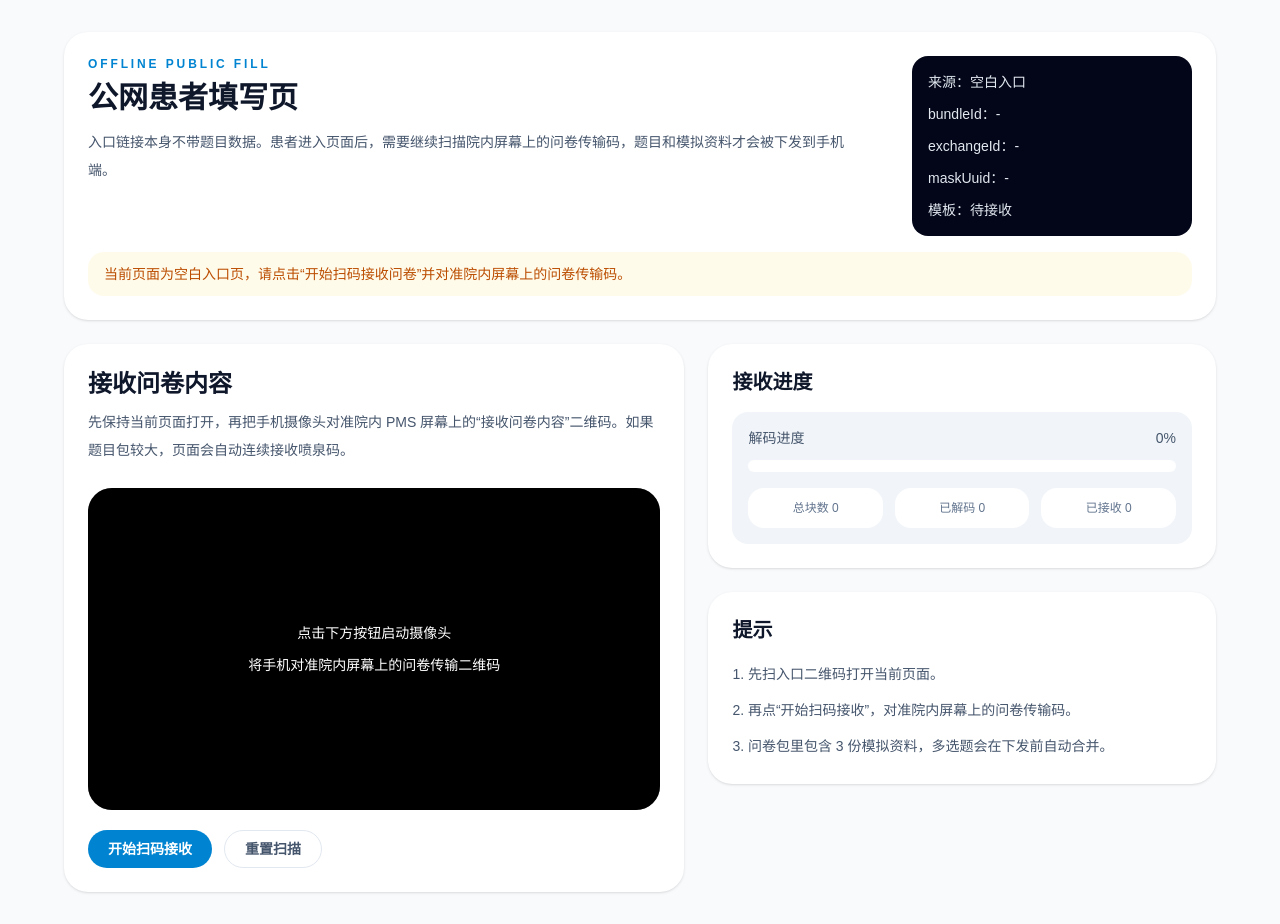
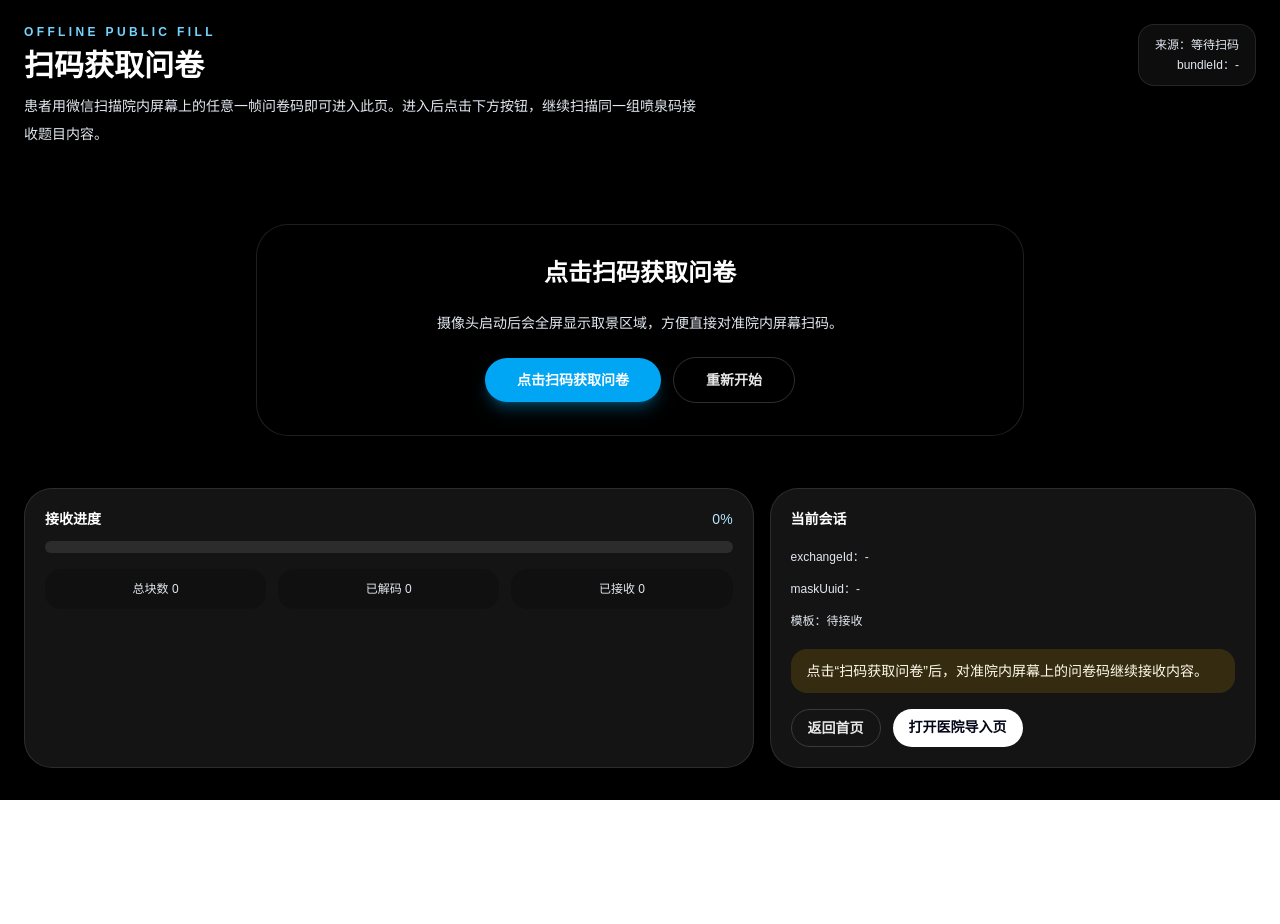
Before and after one commit to Amthurson/qr-code-trans, a Next.js app: page /patient in a window 1280 px wide. After the commit the page ends 800 px from the top, so only its background shows below. Built offline with nearby package versions, Linux system fonts and the light colour scheme.

Commit message:
feat: streamline offline questionnaire qr flow

```diff
--- a/src/app/patient/PatientPageClient.tsx
+++ b/src/app/patient/PatientPageClient.tsx
@@ -51,10 +51,11 @@ function modeText(mode: 'single' | 'fountain'): string {
 export default function PatientPageClient() {
   const searchParams = useSearchParams();
   const ticket = searchParams.get('ticket') || '';
+  const bundleFrame = searchParams.get('bundleFrame') || '';
 
   const [issue, setIssue] = useState<OfflineIssuePayload>(EMPTY_ISSUE);
   const [issueSource, setIssueSource] = useState<'empty' | 'ticket' | 'bundle'>('empty');
-  const [issueWarning, setIssueWarning] = useState('当前页面为空白入口页，请点击“开始扫码接收问卷”并对准院内屏幕上的问卷传输码。');
+  const [issueWarning, setIssueWarning] = useState('点击“扫码获取问卷”后，对准院内屏幕上的问卷码继续接收内容。');
   const [issueError, setIssueError] = useState('');
   const [bundlePayload, setBundlePayload] = useState<OfflineQuestionnaireBundlePayload | null>(null);
   const [answers, setAnswers] = useState<Record<string, Answer>>({});
@@ -67,7 +68,7 @@ export default function PatientPageClient() {
       setIssue(EMPTY_ISSUE);
       setIssueSource('empty');
       setIssueError('');
-      setIssueWarning('当前页面为空白入口页，请点击“开始扫码接收问卷”并对准院内屏幕上的问卷传输码。');
+      setIssueWarning('点击“扫码获取问卷”后，对准院内屏幕上的问卷码继续接收内容。');
       return;
     }
 
@@ -76,14 +77,16 @@ export default function PatientPageClient() {
       setIssue(parsedIssue);
       setIssueSource('ticket');
       setIssueError('');
-      setIssueWarning('已收到发放会话，但题目内容不会跟随链接下发，请继续扫描院内问卷传输码。');
+      setIssueWarning(bundleFrame
+        ? '已打开填写入口，请点击“扫码获取问卷”并继续扫描同一组喷泉码。'
+        : '已进入填写入口，请点击“扫码获取问卷”并对准院内问卷码。');
     } catch (error) {
       setIssue(EMPTY_ISSUE);
       setIssueSource('empty');
       setIssueError(error instanceof Error ? error.message : '发放码解析失败');
       setIssueWarning('已回退为空白入口页，请重新扫描入口二维码。');
     }
-  }, [ticket]);
+  }, [bundleFrame, ticket]);
 
   const {
     videoRef,
@@ -93,6 +96,7 @@ export default function PatientPageClient() {
     error,
     startScan,
     stopScan,
+    ingestCode,
     reset,
   } = useQrScanner({
     onDecoded: (data) => {
@@ -126,6 +130,11 @@ export default function PatientPageClient() {
     },
     maxScansPerSecond: 30,
   });
+
+  useEffect(() => {
+    if (!bundleFrame) return;
+    ingestCode(bundleFrame);
+  }, [bundleFrame, ingestCode]);
 
   const questions = bundlePayload?.questions || [];
   const requiredTotal = questions.filter((question) => question.required).length;
@@ -170,6 +179,124 @@ export default function PatientPageClient() {
 
   const sourceTemplateLabels = Array.from(new Set(questions.map((question) => question.templateLabel)));
 
+  if (!bundlePayload) {
+    return (
+      <main className="relative min-h-screen overflow-hidden bg-black text-white">
+        <video ref={videoRef} className="absolute inset-0 h-full w-full object-cover" playsInline muted />
+        <div className="absolute inset-0 bg-black/72" />
+        {isScanning && <div className="absolute inset-0 bg-sky-950/10" />}
+
+        <div className="relative z-10 flex min-h-screen flex-col">
+          <div className="flex items-start justify-between gap-4 px-6 py-6">
+            <div className="space-y-2">
+              <div className="text-xs font-semibold uppercase tracking-[0.28em] text-sky-300">offline public fill</div>
+              <h1 className="text-3xl font-bold">扫码获取问卷</h1>
+              <p className="max-w-2xl text-sm leading-7 text-slate-200">
+                患者用微信扫描院内屏幕上的任意一帧问卷码即可进入此页。进入后点击下方按钮，继续扫描同一组喷泉码接收题目内容。
+              </p>
+            </div>
+            <div className="rounded-2xl border border-white/10 bg-white/5 px-4 py-3 text-right text-xs text-slate-200 backdrop-blur">
+              <div>来源：{issueSource === 'ticket' ? '一体化问卷码' : '等待扫码'}</div>
+              <div className="mt-1">bundleId：<span className="font-mono">{issue.bundleId || '-'}</span></div>
+            </div>
+          </div>
+
+          <div className="flex flex-1 items-center justify-center px-6 py-8">
+            <div className="w-full max-w-3xl text-center">
+              <div className="space-y-5 rounded-[32px] border border-white/12 bg-black/30 px-6 py-8 shadow-2xl backdrop-blur-sm">
+                <div className="text-2xl font-semibold">
+                  {isScanning ? '请将摄像头对准院内喷泉码' : '点击扫码获取问卷'}
+                </div>
+                <div className="text-sm leading-7 text-slate-200">
+                  {isScanning
+                    ? '保持手机稳定，对准同一组连续轮播的二维码，系统会自动接收所有数据帧。'
+                    : '摄像头启动后会全屏显示取景区域，方便直接对准院内屏幕扫码。'}
+                </div>
+                <div className="flex flex-wrap items-center justify-center gap-3">
+                  {!isScanning && (
+                    <button
+                      onClick={startScan}
+                      className="rounded-full bg-sky-500 px-8 py-3 text-sm font-semibold text-white shadow-lg shadow-sky-500/30"
+                    >
+                      点击扫码获取问卷
+                    </button>
+                  )}
+                  {isScanning && (
+                    <button
+                      onClick={stopScan}
+                      className="rounded-full bg-white/15 px-8 py-3 text-sm font-semibold text-white"
+                    >
+                      暂停扫码
+                    </button>
+                  )}
+                  <button
+                    onClick={() => {
+                      reset();
+                      setReceiveError('');
+                    }}
+                    className="rounded-full border border-white/18 px-8 py-3 text-sm font-semibold text-white/90"
+                  >
+                    重新开始
+                  </button>
+                </div>
+              </div>
+            </div>
+          </div>
+
+          <div className="relative z-10 grid gap-4 px-6 pb-8 md:grid-cols-[1.2fr_0.8fr]">
+            <div className="rounded-[28px] border border-white/10 bg-white/8 p-5 backdrop-blur">
+              <div className="flex items-center justify-between gap-3 text-sm">
+                <span className="font-semibold text-white">接收进度</span>
+                <span className="text-sky-200">{progress.percent}%</span>
+              </div>
+              <div className="mt-3 h-3 overflow-hidden rounded-full bg-white/10">
+                <div className="h-full rounded-full bg-sky-400 transition-all" style={{ width: `${progress.percent}%` }} />
+              </div>
+              <div className="mt-4 grid grid-cols-3 gap-3 text-center text-xs text-slate-200">
+                <div className="rounded-2xl bg-black/20 p-3">总块数 {progress.total}</div>
+                <div className="rounded-2xl bg-black/20 p-3">已解码 {progress.decoded}</div>
+                <div className="rounded-2xl bg-black/20 p-3">已接收 {progress.encoded}</div>
+              </div>
+              {bundleFrame && (
+                <div className="mt-4 rounded-2xl bg-emerald-500/14 px-4 py-3 text-sm text-emerald-100">
+                  已收到入口帧，继续扫描同一组喷泉码即可完成整包接收。
+                </div>
+              )}
+            </div>
+
+            <div className="rounded-[28px] border border-white/10 bg-white/8 p-5 backdrop-blur">
+              <div className="text-sm font-semibold text-white">当前会话</div>
+              <div className="mt-4 space-y-2 text-xs leading-6 text-slate-200">
+                <div>exchangeId：<span className="font-mono break-all">{issue.exchangeId || '-'}</span></div>
+                <div>maskUuid：<span className="font-mono break-all">{issue.maskUuid || '-'}</span></div>
+                <div>模板：{issue.templateIds.length ? issue.templateIds.join(' / ') : '待接收'}</div>
+              </div>
+              {(issueError || issueWarning || receiveError || error) && (
+                <div className="mt-4 space-y-3 text-sm">
+                  {issueError && <div className="rounded-2xl bg-rose-500/18 px-4 py-3 text-rose-100">{issueError}</div>}
+                  {issueWarning && <div className="rounded-2xl bg-amber-400/14 px-4 py-3 text-amber-50">{issueWarning}</div>}
+                  {(receiveError || error) && (
+                    <div className="rounded-2xl bg-rose-500/18 px-4 py-3 text-rose-100">
+                      {receiveError || error?.message}
+                    </div>
+                  )}
+                </div>
+              )}
+              <div className="mt-4 flex flex-wrap gap-3">
+                <Link href="/" className="rounded-full border border-white/16 px-4 py-2 text-sm font-semibold text-white/90">
+                  返回首页
+                </Link>
+                <Link href="/hospital" className="rounded-full bg-white px-4 py-2 text-sm font-semibold text-slate-950">
+                  打开医院导入页
+                </Link>
+              </div>
+            </div>
+          </div>
+        </div>
+      </main>
+    );
+  }
+
   return (
     <main className="min-h-screen bg-slate-50 px-4 py-8">
       <div className="mx-auto max-w-6xl space-y-6">
@@ -179,11 +306,11 @@ export default function PatientPageClient() {
               <div className="text-xs font-semibold uppercase tracking-[0.24em] text-sky-600">offline public fill</div>
               <h1 className="mt-2 text-3xl font-bold text-slate-900">公网患者填写页</h1>
               <p className="mt-3 text-sm leading-7 text-slate-600">
-                入口链接本身不带题目数据。患者进入页面后，需要继续扫描院内屏幕上的问卷传输码，题目和模拟资料才会被下发到手机端。
+                患者可微信扫描院内问卷码的任意一帧进入本页。进入后继续扫描同一组喷泉码，题目和模拟资料会逐步接收到手机端。
               </p>
             </div>
             <div className="grid min-w-[280px] gap-3 rounded-2xl bg-slate-950 p-4 text-sm text-slate-200">
-              <div>来源：{issueSource === 'bundle' ? '扫码接收问卷内容' : issueSource === 'ticket' ? '入口 ticket' : '空白入口'}</div>
+              <div>来源：{issueSource === 'bundle' ? '一体化问卷码' : issueSource === 'ticket' ? '问卷入口 ticket' : '空白入口'}</div>
               <div>bundleId：<span className="font-mono">{issue.bundleId || '-'}</span></div>
               <div>exchangeId：<span className="font-mono break-all">{issue.exchangeId || '-'}</span></div>
               <div>maskUuid：<span className="font-mono break-all">{issue.maskUuid || '-'}</span></div>
@@ -198,90 +325,7 @@ export default function PatientPageClient() {
           )}
         </section>
 
-        {!bundlePayload && (
-          <section className="grid gap-6 lg:grid-cols-[1.1fr_0.9fr]">
-            <div className="rounded-3xl bg-white p-6 shadow-sm">
-              <h2 className="text-2xl font-bold text-slate-900">接收问卷内容</h2>
-              <p className="mt-2 text-sm leading-7 text-slate-600">
-                先保持当前页面打开，再把手机摄像头对准院内 PMS 屏幕上的“接收问卷内容”二维码。如果题目包较大，页面会自动连续接收喷泉码。
-              </p>
-              <div className="relative mt-6 overflow-hidden rounded-3xl bg-black aspect-video">
-                <video ref={videoRef} className="h-full w-full object-cover" playsInline muted />
-                {!isScanning && (
-                  <div className="absolute inset-0 flex items-center justify-center bg-black/55 text-center text-sm text-white">
-                    <div className="space-y-3">
-                      <div>点击下方按钮启动摄像头</div>
-                      <div>将手机对准院内屏幕上的问卷传输二维码</div>
-                    </div>
-                  </div>
-                )}
-                {isComplete && (
-                  <div className="absolute inset-0 flex items-center justify-center bg-emerald-600/80 text-2xl font-bold text-white">
-                    接收完成
-                  </div>
-                )}
-              </div>
-              <div className="mt-5 flex flex-wrap gap-3">
-                {!isScanning && (
-                  <button onClick={startScan} className="rounded-full bg-sky-600 px-5 py-2 text-sm font-semibold text-white">
-                    开始扫码接收
-                  </button>
-                )}
-                {isScanning && (
-                  <button onClick={stopScan} className="rounded-full bg-amber-500 px-5 py-2 text-sm font-semibold text-white">
-                    暂停扫码
-                  </button>
-                )}
-                <button
-                  onClick={() => {
-                    reset();
-                    setReceiveError('');
-                  }}
-                  className="rounded-full border border-slate-200 px-5 py-2 text-sm font-semibold text-slate-600"
-                >
-                  重置扫描
-                </button>
-              </div>
-            </div>
-
-            <div className="space-y-6">
-              <div className="rounded-3xl bg-white p-6 shadow-sm">
-                <h2 className="text-xl font-bold text-slate-900">接收进度</h2>
-                <div className="mt-4 rounded-2xl bg-slate-100 p-4">
-                  <div className="flex items-center justify-between text-sm text-slate-600">
-                    <span>解码进度</span>
-                    <span>{progress.percent}%</span>
-                  </div>
-                  <div className="mt-3 h-3 overflow-hidden rounded-full bg-white">
-                    <div className="h-full rounded-full bg-sky-600 transition-all" style={{ width: `${progress.percent}%` }} />
-                  </div>
-                  <div className="mt-4 grid grid-cols-3 gap-3 text-center text-xs text-slate-500">
-                    <div className="rounded-2xl bg-white p-3">总块数 {progress.total}</div>
-                    <div className="rounded-2xl bg-white p-3">已解码 {progress.decoded}</div>
-                    <div className="rounded-2xl bg-white p-3">已接收 {progress.encoded}</div>
-                  </div>
-                </div>
-              </div>
-
-              <div className="rounded-3xl bg-white p-6 shadow-sm">
-                <h2 className="text-xl font-bold text-slate-900">提示</h2>
-                <ol className="mt-4 space-y-2 text-sm leading-7 text-slate-600">
-                  <li>1. 先扫入口二维码打开当前页面。</li>
-                  <li>2. 再点“开始扫码接收”，对准院内屏幕上的问卷传输码。</li>
-                  <li>3. 问卷包里包含 3 份模拟资料，多选题会在下发前自动合并。</li>
-                </ol>
-                {(receiveError || error) && (
-                  <div className="mt-4 rounded-2xl bg-rose-50 px-4 py-3 text-sm text-rose-700">
-                    {receiveError || error?.message}
-                  </div>
-                )}
-              </div>
-            </div>
-          </section>
-        )}
-
-        {bundlePayload && (
-          <div className="grid gap-6 lg:grid-cols-[1.3fr_0.9fr]">
+        <div className="grid gap-6 lg:grid-cols-[1.3fr_0.9fr]">
             <section className="space-y-6">
               <div className="rounded-3xl bg-white p-6 shadow-sm">
                 <div className="mb-5 flex flex-wrap items-start justify-between gap-3">
@@ -478,7 +522,6 @@ export default function PatientPageClient() {
               </section>
             </aside>
           </div>
-        )}
       </div>
     </main>
   );
--- a/src/hooks/useQrScanner.ts
+++ b/src/hooks/useQrScanner.ts
@@ -5,8 +5,8 @@
 import { useState, useEffect, useCallback, useRef } from 'react'
 import QrScanner from 'qr-scanner'
 import { createDecoder, type LtDecoder } from '../lib/lt-decoder'
-import type { EncodedBlock } from '../lib/lt-encoder'
 import { binaryToBlock, fromBase64 } from '../lib/lt-encoder'
+import { extractPatientBundleFrame } from '../lib/offline-questionnaire'
 
 interface UseQrScannerOptions {
   onDecoded?: (data: Uint8Array) => void
@@ -28,6 +28,7 @@ interface UseQrScannerReturn {
   error: Error | null
   startScan: () => void
   stopScan: () => void
+  ingestCode: (value: string) => void
   reset: () => void
 }
 
@@ -70,9 +71,6 @@ export function useQrScanner(options: UseQrScannerOptions = {}): UseQrScannerRet
       }
 
       setError(null)
-      setIsComplete(false)
-      setDecodedData(null)
-      processedCodesRef.current.clear()
 
       // 创建 qr-scanner 实例
       qrScannerRef.current = new QrScanner(
@@ -134,16 +132,18 @@ export function useQrScanner(options: UseQrScannerOptions = {}): UseQrScannerRet
 
   // 处理二维码数据
   const processQrCode = useCallback((qrData: string) => {
-    if (!decoderRef.current || processedCodesRef.current.has(qrData)) {
+    if (!decoderRef.current || !qrData) {
       return
     }
 
     try {
-      // 去重
-      processedCodesRef.current.add(qrData)
+      const wrappedFrame = extractPatientBundleFrame(qrData)
+      const normalizedData = wrappedFrame ? wrappedFrame.frame : qrData
+      if (processedCodesRef.current.has(normalizedData)) return
+      processedCodesRef.current.add(normalizedData)
 
       // 解码 Base64
-      const binary = fromBase64(qrData)
+      const binary = fromBase64(normalizedData)
 
       // 转换为编码块
       const block = binaryToBlock(binary)
@@ -170,6 +170,10 @@ export function useQrScanner(options: UseQrScannerOptions = {}): UseQrScannerRet
     }
   }, [onDecoded, stopScan])
 
+  const ingestCode = useCallback((value: string) => {
+    processQrCode(value)
+  }, [processQrCode])
+
   // 清理
   useEffect(() => {
     return () => {
@@ -188,6 +192,7 @@ export function useQrScanner(options: UseQrScannerOptions = {}): UseQrScannerRet
     error,
     startScan,
     stopScan,
+    ingestCode,
     reset,
   }
 }
--- a/src/lib/offline-questionnaire.ts
+++ b/src/lib/offline-questionnaire.ts
@@ -129,6 +129,44 @@ export function buildOfflineIssueEnvelope(options: {
   };
 }
 
+export function buildPatientBundleFrameLink(options: {
+  publicUrl: string;
+  frame: string;
+  frameIndex?: number;
+  frameCount?: number;
+}) {
+  const target = new URL(options.publicUrl);
+  target.searchParams.set('bundleFrame', options.frame);
+  if (options.frameIndex) target.searchParams.set('frameIndex', String(options.frameIndex));
+  if (options.frameCount) target.searchParams.set('frameCount', String(options.frameCount));
+  return target.toString();
+}
+
+export function extractPatientBundleFrame(rawValue: string): {
+  frame: string;
+  ticket: string;
+  frameIndex: number;
+  frameCount: number;
+  href: string;
+} | null {
+  if (!rawValue) return null;
+  try {
+    const url = new URL(rawValue);
+    const ticket = url.searchParams.get('ticket') || '';
+    const frame = url.searchParams.get('bundleFrame') || '';
+    if (!ticket || !frame) return null;
+    return {
+      frame,
+      ticket,
+      frameIndex: Number(url.searchParams.get('frameIndex') || 0),
+      frameCount: Number(url.searchParams.get('frameCount') || 0),
+      href: url.toString(),
+    };
+  } catch (error) {
+    return null;
+  }
+}
+
 export function buildOfflineImportEnvelope(options: {
   exchangeId?: string;
   maskUuid?: string;
```
